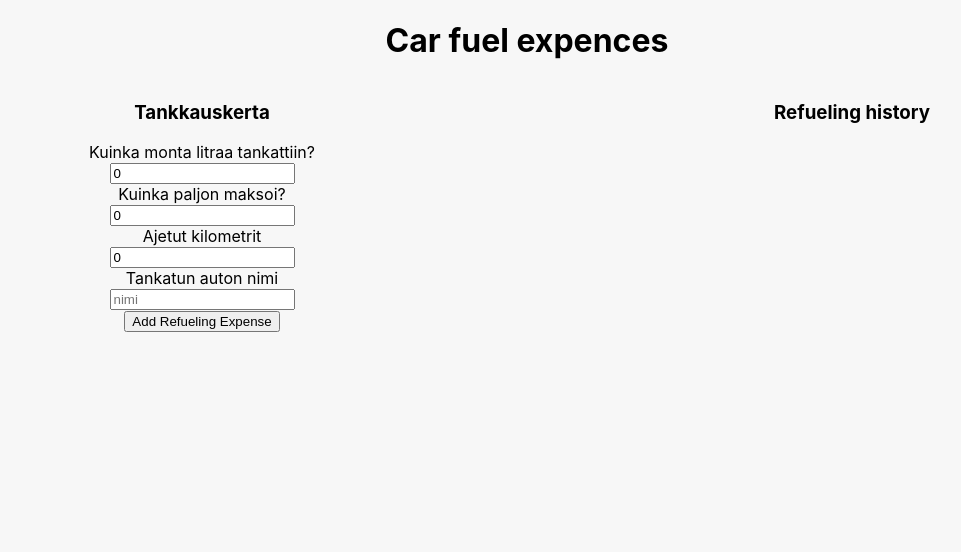
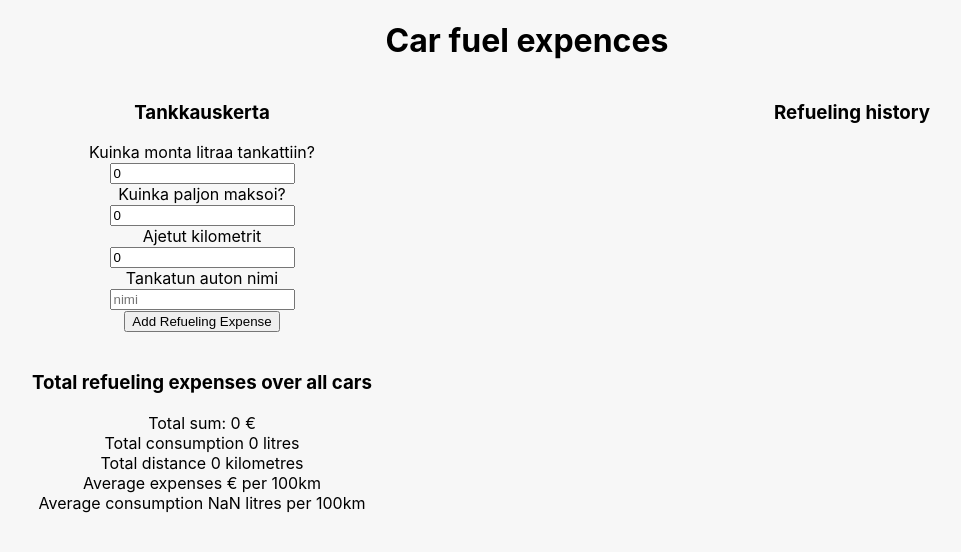
Before and after one commit to MinnaNordqvist/selainohjelmointi_g8, a React (Create React App) app in the folder bensa/: page / in a window 1280 px wide. Shown: the top 552 px of the page, without its empty margins (113-1074 px from the left). Built offline with nearby package versions, Linux system fonts and the light colour scheme.

Commit message:
Muokattu AddFuel:tallentaa luvut numeroina, Luotu EkaLasku jossa lasketaan kulutuksia ja hintoja

```diff
--- a/bensa/src/AddFuel.js
+++ b/bensa/src/AddFuel.js
@@ -16,9 +16,9 @@ export const AddFuel = () => {
     const uusiTankkaus = {
       id: num,
       text,
-      litrat,
-      hinta,
-      km
+      litrat: +litrat,
+      hinta: +hinta,
+      km: +km
     }
     addTransaction(uusiTankkaus);
     num = num +1;
--- a/bensa/src/App.js
+++ b/bensa/src/App.js
@@ -3,6 +3,7 @@ import "./App.css"
 import {AddFuel} from "./AddFuel"
 import {Tankkaushistoria} from "./Tankkaushistoria"
 import {GlobalProvider} from "./GlobalState";
+import {EkaLasku} from "./EkaLasku";
 
 function App() {
   return (
@@ -12,6 +13,7 @@ function App() {
    <div className="container">
    <AddFuel />
    <Tankkaushistoria/>
+   <EkaLasku />
    </div>
 
 
--- /dev/null
+++ b/bensa/src/EkaLasku.js
@@ -0,0 +1,27 @@
+import React, {useContext} from 'react'
+import { GlobalContext } from './GlobalState'
+
+export const EkaLasku = () => {
+    const {tankkaukset} = useContext(GlobalContext);
+    const id = tankkaukset.map(tankki => tankki.id);
+    var nimi = tankkaukset.map(tankki => tankki.text);
+    var litrat = tankkaukset.map(tankki => tankki.litrat);
+    var summaLitrat = litrat.reduce((acc, item) => (acc += item), 0);
+    var km = tankkaukset.map(tankki =>tankki.km);
+    var summaKm = km.reduce((acc, item) => (acc += item), 0);
+    var hinnat = tankkaukset.map(tankki => tankki.hinta);
+    var summaEurot = hinnat.reduce((acc, item) => (acc += item), 0);
+    var litratPerKm = (100 * summaLitrat/summaKm).toFixed(2);
+
+
+    return (
+    <div>
+    <h3>Total refueling expenses over all cars</h3>
+       Total sum: {summaEurot} € <br/>
+       Total consumption {summaLitrat} litres <br/>
+       Total distance {summaKm} kilometres <br />
+       Average expenses {} € per 100km  <br />
+       Average consumption {litratPerKm} litres per 100km
+    </div>
+  )
+}
```
